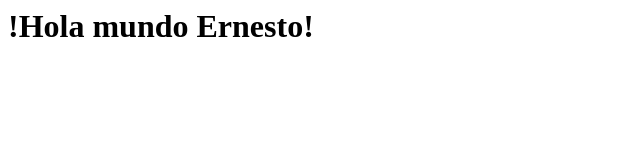
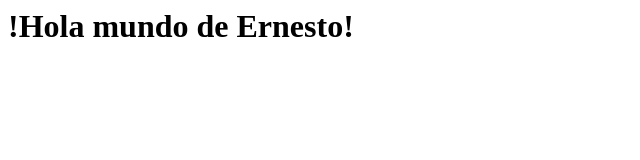
Before and after one commit to Ernesto010/Primer-parcial, a website: page index.html in a window 1280 px wide. Shown: the whole page, without its empty margins (0-640 px from the left). Drawn offline with Linux system fonts and the light colour scheme.

Commit message:
fix pagina

```diff
--- a/index.html
+++ b/index.html
@@ -1 +1 @@
-<h1> !Hola mundo Ernesto!</h1>
+<h1> !Hola mundo de Ernesto!</h1>
```
